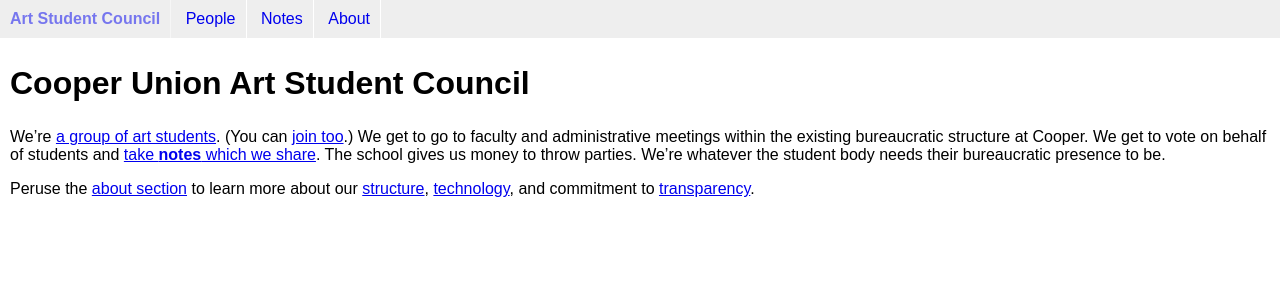
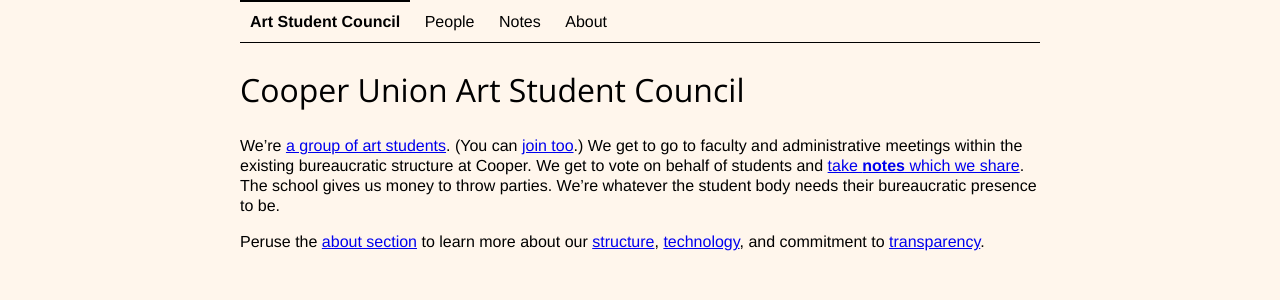
Before and after one commit to CooperASC/cooperasc.github.com, a Jekyll site: the page built from index.md, in a window 1280 px wide. Shown: the top 300 px of the page. Built offline with Jekyll 4.4.1, drawn with Linux system fonts in a browser that asks for light colours.

Commit message:
new stylez
working on making things less barebones-looking!

```diff
--- a/css/style.css
+++ b/css/style.css
@@ -374,7 +374,32 @@
     border-spacing: 0;
 }
 
-/* COOPER ASC STYLES */
+/* ==========================================================================
+   Cooper ASC Styles
+   ========================================================================== */
+
+body {
+  padding:0;
+  font-family:Helvetica;
+  line-height:1.25;
+  background:#FFF6EC;
+}
+
+h1, h2, h3 {
+    font-family: "Open Sans";
+}
+
+h1 {
+  font-weight: 100;
+}
+
+h2 {
+  font-weight:600;
+}
+
+h3 {
+  font-weight:800;
+}
 
 nav ul, body#notes-index ul#notes-list {
   list-style-type:none;
@@ -384,11 +409,6 @@
 
 nav a:link, nav a:visited, body#notes-index ul#notes-list a:link, body#notes-index ul#notes-list a:visited {
   text-decoration:none;
-}
-
-.active {
-	opacity:.5;
-  font-weight:bold;
 }
 
 nav#people ul {
@@ -413,13 +433,42 @@
   margin:10px;
 }
 
+#notes-single header {
+  border-bottom:1px solid black;
+  padding:0 0 15px 0;
+  margin:0 0 10px 0;
+}
+
 nav#top {
-  background:#eee;
+  border-bottom: 1px solid black;
 }
 
 nav#top li {
   margin:0;
   padding:0;
+}
+
+nav#top a:link, nav#top a:visited {
+  padding:10px;
+  margin:0;
+  color:black;
+}
+
+
+nav#top a:hover {
+}
+
+.active {
+  font-weight:bold;
+  border-top:2px solid black;
+}
+
+.metadata {
+  box-shadow:0px 0px 5px rgba(0,0,0,.10);
+  border:1px solid #eee;
+  background:#fff;
+  padding:10px;
+  line-height:1.5em;
 }
 
 article {
@@ -432,12 +481,6 @@
   margin-top:10px;
   padding: 10px;
   border-top:1px solid #eee;
-}
-
-nav#top a:link, nav#top a:visited {
-  padding:10px;
-  background:#eee;
-  margin:0;
 }
 
 hr {
@@ -475,7 +518,7 @@
 
 .search-n-sort {
   margin-bottom:20px;
-  background:#efefef;
+  background:rgba(0,0,0,.10);
   padding:10px;
 }
 
@@ -516,10 +559,19 @@
   nav#top li a:link, nav#top li a:visited {
     display: block;
     margin:0;
-    border-right:1px solid #fff;
   }
 }
 
 @media (min-width: 720px) {
   /* all other code if its not mobile or tablet */
+  #content, nav#top, footer {
+    max-width:800px;
+    margin:auto;
+  }
+  .metadata {
+    display:inline-block;
+    width:200px;
+    float:right;
+    margin:0 0 10px 20px;
+  }
 }
```
